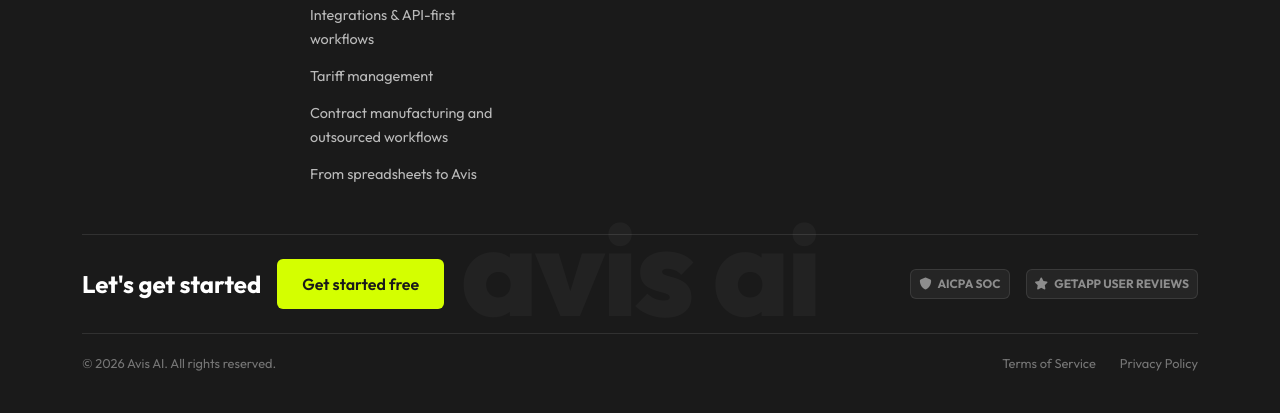
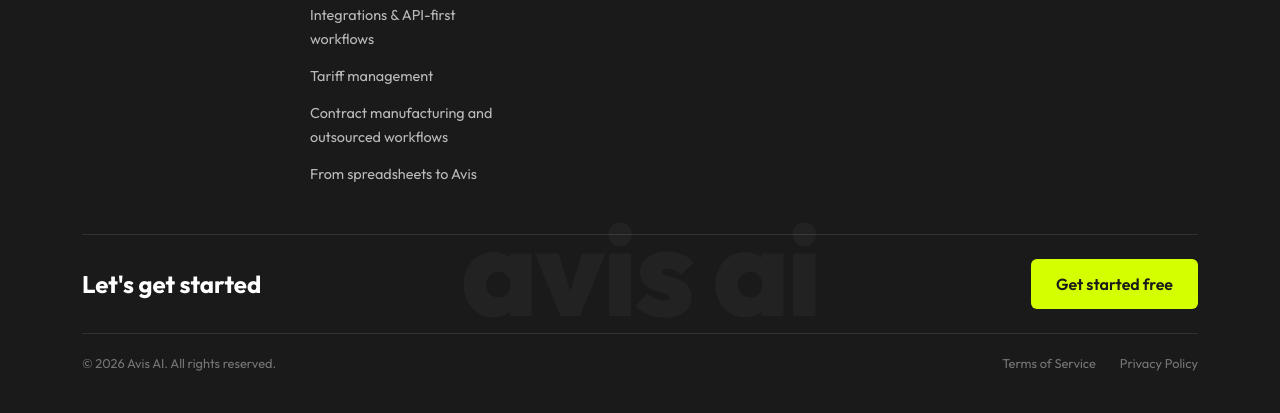
Before and after one commit to ParthChoudhary123/avis2, a Django app: page / in a window 1280 px wide. Shown: the part 5649-6062 px from the top of the page. Run offline with Django 5.2, Linux system fonts and the light colour scheme.

Commit message:
Remove compliance badges from global footer middle zone CTA row

```diff
--- a/inventory/templates/inventory/base.html
+++ b/inventory/templates/inventory/base.html
@@ -619,17 +619,15 @@
                 </div>
             </div>
 
-            <!-- Middle Zone: Interactive CTA & Compliance Banner -->
+            <!-- Middle Zone: Interactive CTA Banner -->
             <div class="d-flex flex-wrap justify-content-between align-items-center py-4 border-top border-bottom" style="border-color: rgba(255, 255, 255, 0.1) !important; position: relative; z-index: 2; gap: 20px;">
-                <!-- Left Flex Group (CTA) -->
+                <!-- CTA Left Group -->
                 <div class="d-flex flex-wrap align-items-center gap-3">
                     <span style="font-size: 1.5rem; font-weight: 700; color: #FFFFFF;">Let's get started</span>
+                </div>
+                <!-- CTA Right Group -->
+                <div>
                     <a href="{% url 'register' %}" class="btn" style="background-color: #D4FF00; color: #1A1A1A; font-weight: 600; padding: 12px 24px; border-radius: 6px; text-decoration: none;">Get started free</a>
-                </div>
-                <!-- Right Flex Group (Compliance) -->
-                <div class="d-flex align-items-center gap-3">
-                    <span class="badge bg-secondary p-2 text-uppercase text-white small" style="opacity: 0.5; background-color: rgba(255,255,255,0.1) !important; border: 1px solid rgba(255,255,255,0.2);"><i class="fa-solid fa-shield me-1"></i> AICPA SOC</span>
-                    <span class="badge bg-secondary p-2 text-uppercase text-white small" style="opacity: 0.5; background-color: rgba(255,255,255,0.1) !important; border: 1px solid rgba(255,255,255,0.2);"><i class="fa-solid fa-star me-1"></i> GetApp User Reviews</span>
                 </div>
             </div>
 
```
